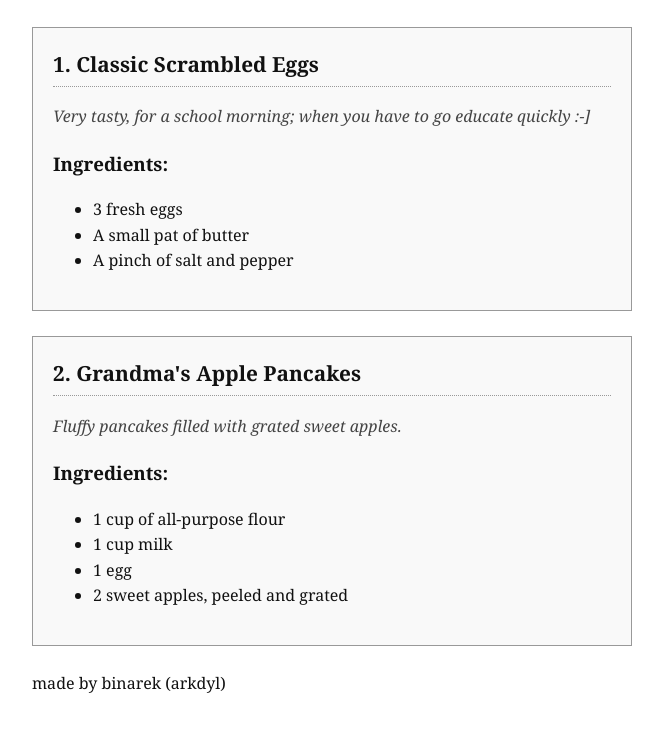
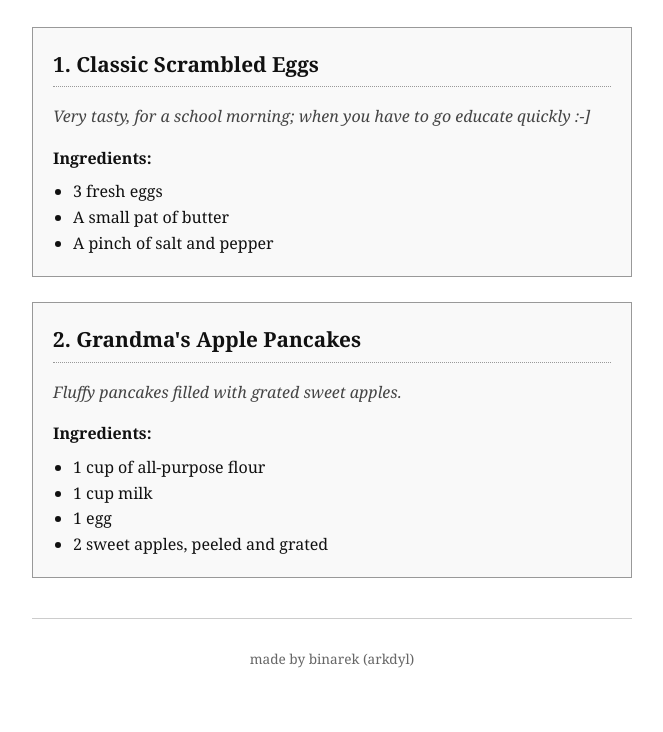
Before and after one commit to arkdyl/family-recipes, a plain HTML site: page index.html in a window 1280 px wide. Shown: the part 164-896 px from the top of the page, without its empty margins (308-971 px from the left). After the commit the page ends 874 px from the top, so only its background shows below. Drawn offline with Linux system fonts and the light colour scheme.

Commit message:
Added ingredients list style and footer style

```diff
--- a/style.css
+++ b/style.css
@@ -42,3 +42,22 @@ h1 {
     color: #444444;
     font-style: italic;
 }
+
+h3 {
+    font-size: 1rem;
+    margin-bottom: 8px;
+}
+
+ul {
+    margin: 0;
+    padding-left: 20px;
+}
+
+footer {
+    text-align: center;
+    font-size: 0.85rem;
+    color: #666666;
+    border-top: 1px solid #cccccc;
+    margin-top: 40px;
+    padding-top: 15px;
+}
```
